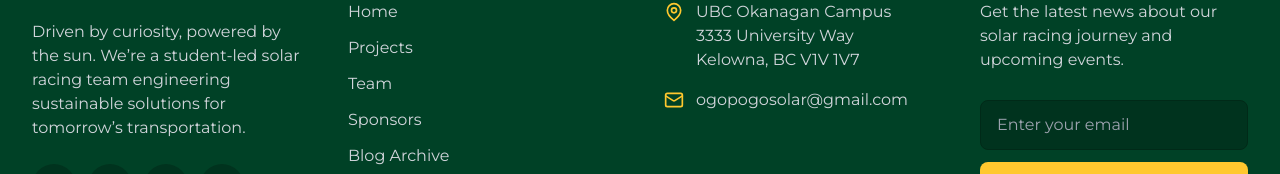
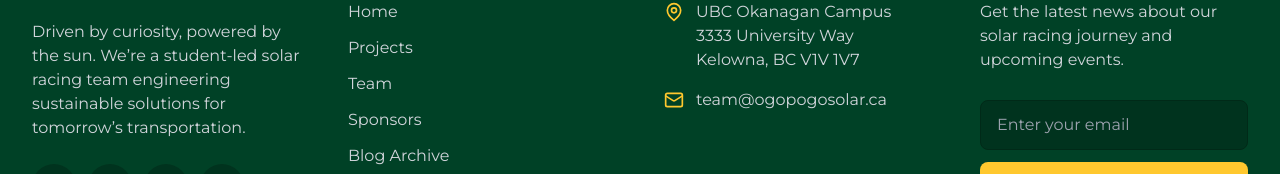
Before and after one commit to arynrosh/ogopogo_website, a React (Vite) app: page / in a window 1280 px wide. Shown: the part 3627-3801 px from the top of the page. Built offline with nearby package versions, Linux system fonts and the light colour scheme; no server answers.

Commit message:
new email address

```diff
--- a/src/components/Footer.tsx
+++ b/src/components/Footer.tsx
@@ -164,10 +164,10 @@ const Footer: React.FC = () => {
               <div className="flex items-center gap-3">
                 <Mail className="h-5 w-5 text-[#ffc82e] flex-shrink-0" />
                 <a
-                  href="mailto:ogopogosolar@gmail.com"
+                  href="mailto:team@ogopogosolar.ca"
                   className="text-gray-300 hover:text-[#ffc82e] transition-colors focus:outline-none focus-visible:ring-2 focus-visible:ring-[#ffc82e] rounded text-sm sm:text-base"
                 >
-                  ogopogosolar@gmail.com
+                  team@ogopogosolar.ca
                 </a>
               </div>
             </div>
```
